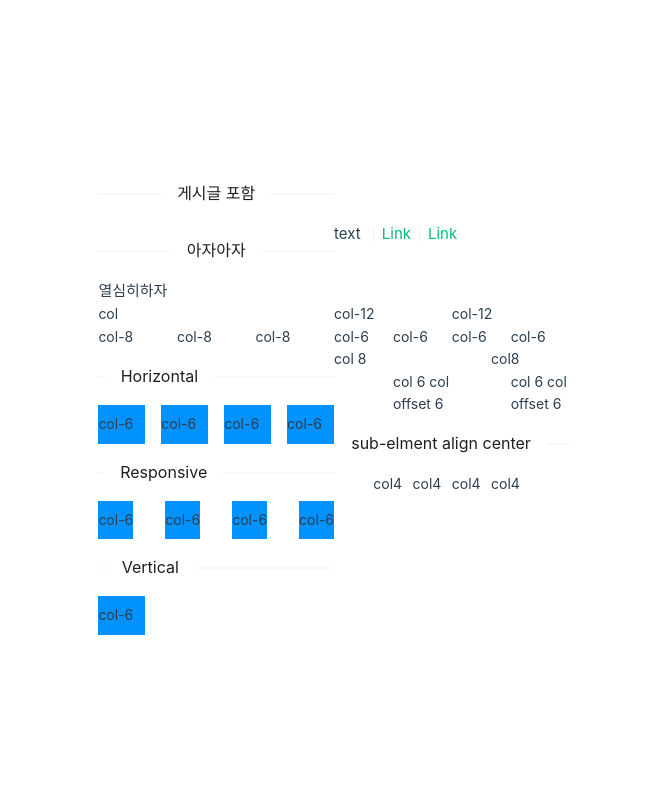
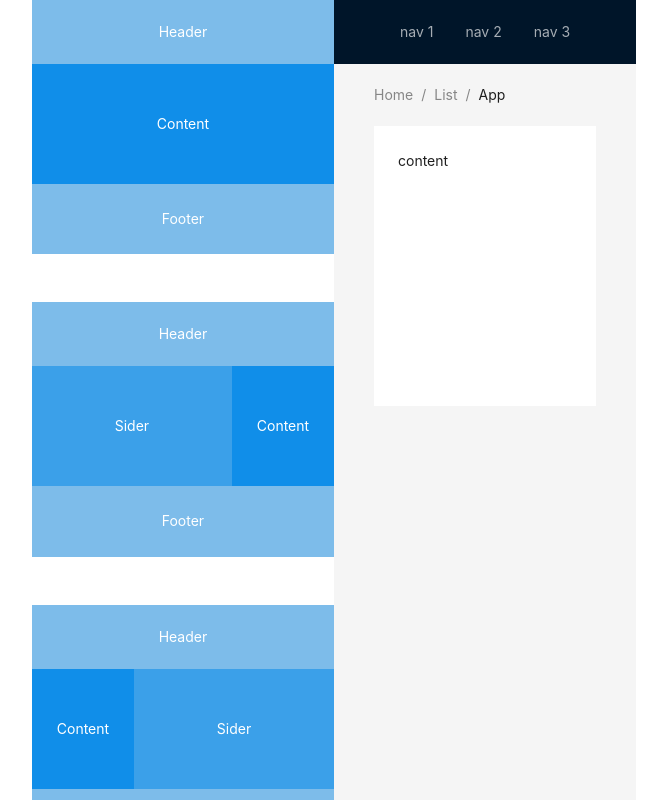
Before and after one commit to choeseonmin/vue3formpr, a Vue app: page / in a window 1280 px wide. Shown: the top 800 px of the page, without its empty margins (306-973 px from the left). Built offline with nearby package versions, Linux system fonts and the light colour scheme.

Commit message:
layout 연습, 다른 창 열기 연습

```diff
--- a/src/App.vue
+++ b/src/App.vue
@@ -209,42 +209,100 @@
     </a-row>
   </div>
 
+  <br>
+  <div>
+    <a-space direction="vertical" :style="{ width:'100%' }" size="[0, 48]">
+      <a-layout>
+        <a-layout-header :style="headerStyle">Header</a-layout-header>
+        <a-layout-content :style="contentStyle">Content</a-layout-content>
+        <a-layout-footer :style="footerStyle">Footer</a-layout-footer>
+      </a-layout>
+
+      <a-layout>
+      <a-layout-header :style="headerStyle">Header</a-layout-header>
+      <a-layout>
+        <a-layout-sider :style="siderStyle">Sider</a-layout-sider>
+        <a-layout-content :style="contentStyle">Content</a-layout-content>
+      </a-layout>
+        <a-layout-footer :style="footerStyle">Footer</a-layout-footer>
+      </a-layout>
+
+    </a-space>
+  </div>
+
+
+
+</template>
 
 
 
 
 
-
-
-</template>
-
-<script lang="ts">
+<script lang="ts" setup>
 import { defineComponent, ref } from 'vue';
 import { PoweroffOutlined } from '@ant-design/icons-vue';
 import { SearchOutlined } from '@ant-design/icons-vue';
+import type { CSSProperties } from 'vue';
 
-interface DelayLoading {
-  delay: number;
+const headerStyle: CSSProperties = {
+  textAlign: 'center',
+  color: '#fff',
+  height: 64,
+  paddingInline: 50,
+  lineHeight: '64px',
+  backgroundColor: '#7dbcea',
+};
+
+const contentStyle: CSSProperties = {
+  textAlign: 'center',
+  minHeight: 120,
+  lineHeight: '120px',
+  color: '#fff',
+  backgroundColor: '#108ee9',
+};
+
+const footerStyle: CSSProperties = {
+  textAlign: 'center',
+  color: '#fff',
+  backgroundColor: '#7dbcea'
+};
+
+const siderStyle: CSSProperties = {
+  textAlign: 'center',
+  lineHeight: '120px',
+  color: '#fff',
+  backgroundColor: '#3ba0e9',
+
 }
-export default defineComponent({
-  components: { PoweroffOutlined },
-  setup() {
-    const iconLoading = ref<boolean | DelayLoading>(false);
-    const enterIconLoading = () => {
-      iconLoading.value = { delay: 1000 };
 
-      setTimeout(() => {
-        iconLoading.value = false;
-      }, 6000);
-    };
-    return {
-      loading: ref(false),
-      iconLoading,
-      enterIconLoading,
-    };
-  },
-});
+
+
+
+// interface DelayLoading {
+//   delay: number;
+// }
+// export default defineComponent({
+//   components: { PoweroffOutlined },
+//   setup() {
+//     const iconLoading = ref<boolean | DelayLoading>(false);
+//     const enterIconLoading = () => {
+//       iconLoading.value = { delay: 1000 };
+//
+//       setTimeout(() => {
+//         iconLoading.value = false;
+//       }, 6000);
+//     return {
+//       loading: ref(false),
+//       iconLoading,
+//       enterIconLoading,
+//     };
+//
+// }}})
+
+
 </script>
+
+
 
 
 <script setup>
--- a/src/Btnpr2.vue
+++ b/src/Btnpr2.vue
@@ -1,12 +1,143 @@
-<script setup>
+<template>
+  <a-space direction="vertical" :style="{ width: '100%' }" :size="[0, 48]">
+    <a-layout>
+      <a-layout-header :style="headerStyle">Header</a-layout-header>
+      <a-layout-content :style="contentStyle">Content</a-layout-content>
+      <a-layout-footer :style="footerStyle">Footer</a-layout-footer>
+    </a-layout>
 
+    <a-layout>
+      <a-layout-header :style="headerStyle">Header</a-layout-header>
+      <a-layout>
+        <a-layout-sider :style="siderStyle">Sider</a-layout-sider>
+        <a-layout-content :style="contentStyle">Content</a-layout-content>
+      </a-layout>
+      <a-layout-footer :style="footerStyle">Footer</a-layout-footer>
+    </a-layout>
+
+    <a-layout>
+      <a-layout-header :style="headerStyle">Header</a-layout-header>
+      <a-layout>
+        <a-layout-content :style="contentStyle">Content</a-layout-content>
+        <a-layout-sider :style="siderStyle">Sider</a-layout-sider>
+      </a-layout>
+      <a-layout-footer :style="footerStyle">Footer</a-layout-footer>
+    </a-layout>
+
+    <a-layout>
+      <a-layout-sider :style="siderStyle">Sider</a-layout-sider>
+      <a-layout>
+        <a-layout-header :style="headerStyle">Header</a-layout-header>
+        <a-layout-content :style="contentStyle">Content</a-layout-content>
+        <a-layout-footer :style="footerStyle">Footer</a-layout-footer>
+      </a-layout>
+    </a-layout>
+  </a-space>
+
+
+
+  <a-layout class="layout">
+    <a-layout-header>
+      <div class="logo"/>
+      <a-menu
+        v-model:selectedkeys="selectedkeys"
+        theme="dark"
+        mode="horizontal"
+        :style="{ linegHeight: '80px'}"
+      >
+        <a-menu-item key="1">nav 1</a-menu-item>
+        <a-menu-item key="2">nav 2</a-menu-item>
+        <a-menu-item key="3">nav 3</a-menu-item>
+      </a-menu>
+    </a-layout-header>
+    <a-layout-content style="padding: 0 40px">
+      <a-breadcrumb style="margin: 20px 0">
+        <a-breadcrumb-item>Home</a-breadcrumb-item>
+        <a-breadcrumb-item>List</a-breadcrumb-item>
+        <a-breadcrumb-item>App</a-breadcrumb-item>
+      </a-breadcrumb>
+    <div :style="{ background: '#fff', padding: '24px', minHeight: '280px'}">content</div>
+    </a-layout-content>
+    <a-layout-footer style="text-align: center">
+      앤트디자인 2018년에 만들어짐
+    </a-layout-footer>
+  </a-layout>
+</template>
+
+
+
+
+
+
+
+
+
+
+
+
+
+
+
+
+<script lang="ts" setup>
+import { ref } from 'vue';
+import type { CSSProperties } from 'vue';
+
+const selectedkeys = ref<string[]>(['2']);
+const headerStyle: CSSProperties = {
+  textAlign: 'center',
+  color: '#fff',
+  height: 64,
+  paddingInline: 50,
+  lineHeight: '64px',
+  backgroundColor: '#7dbcea',
+};
+
+const contentStyle: CSSProperties = {
+  textAlign: 'center',
+  minHeight: 120,
+  lineHeight: '120px',
+  color: '#fff',
+  backgroundColor: '#108ee9',
+};
+
+const siderStyle: CSSProperties = {
+  textAlign: 'center',
+  lineHeight: '120px',
+  color: '#fff',
+  backgroundColor: '#3ba0e9',
+};
+
+const footerStyle: CSSProperties = {
+  textAlign: 'center',
+  color: '#fff',
+  backgroundColor: '#7dbcea',
+};
 </script>
 
-<template>
+<style scoped>
+.site-layout-content {
+  min-height: 280px;
+  padding: 24px;
+  background: #fff;
+}
+
+#components-layout-demo-top .logo {
+  float: left;
+  width: 120px;
+  height: 31px;
+  margin: 16px 24px 16px 0;
+  background: rgba(255, 255, 255, 0.3);
+}
+
+.ant-row-rtl #components-layout-demo-top .logo {
+  float: right;
+  margin: 16px 0 16px 24px;
+}
+
+[data-theme='dark'] .site-layout-content {
+  background: #141414;
+}
 
 
-</template>
-
-<style scoped>
-
 </style>
--- a/src/main.js
+++ b/src/main.js
@@ -1,5 +1,6 @@
 import './assets/main.css'
 import { createApp } from 'vue'
-import App from './App.vue'
+import App from './Btnpr2.vue'
+// import App from './App.vue'
 import Antd from 'ant-design-vue';
 createApp(App).use(Antd).mount('#app')
```
